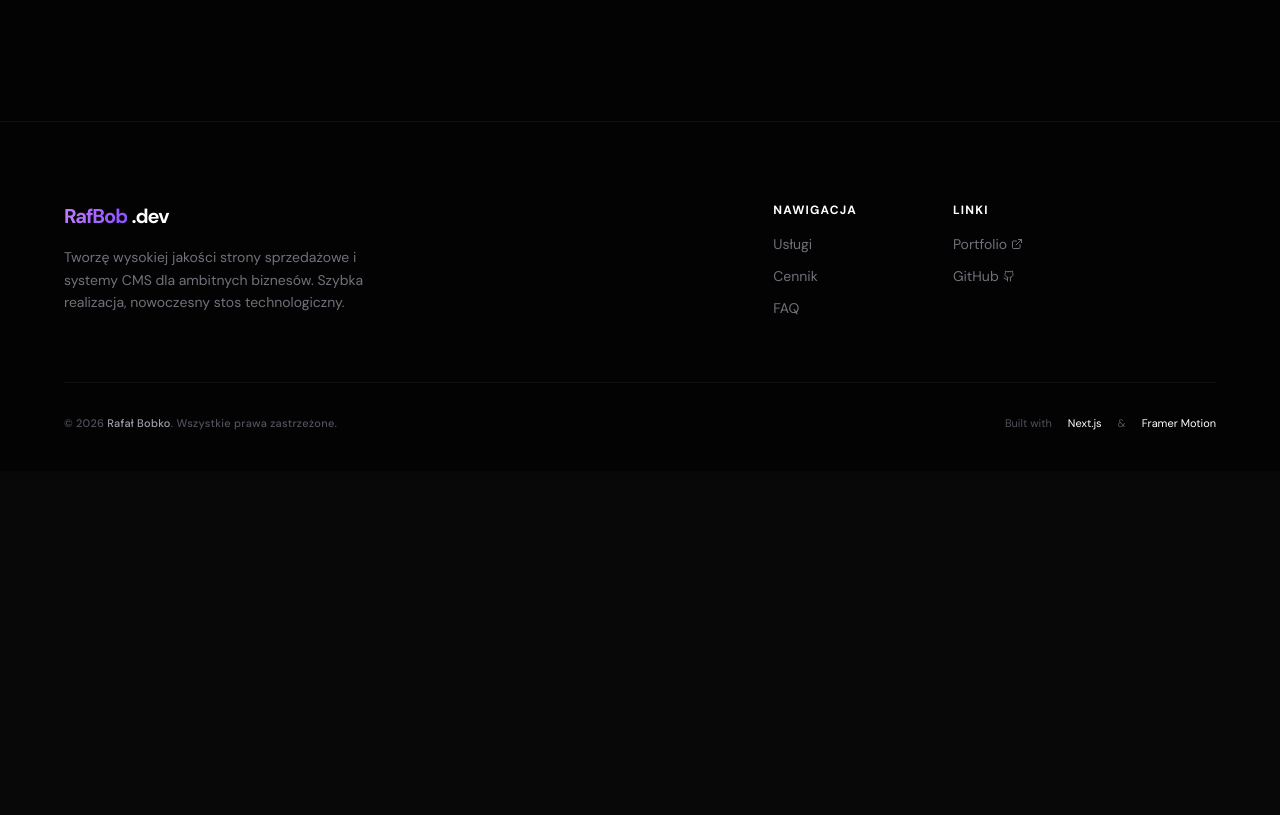
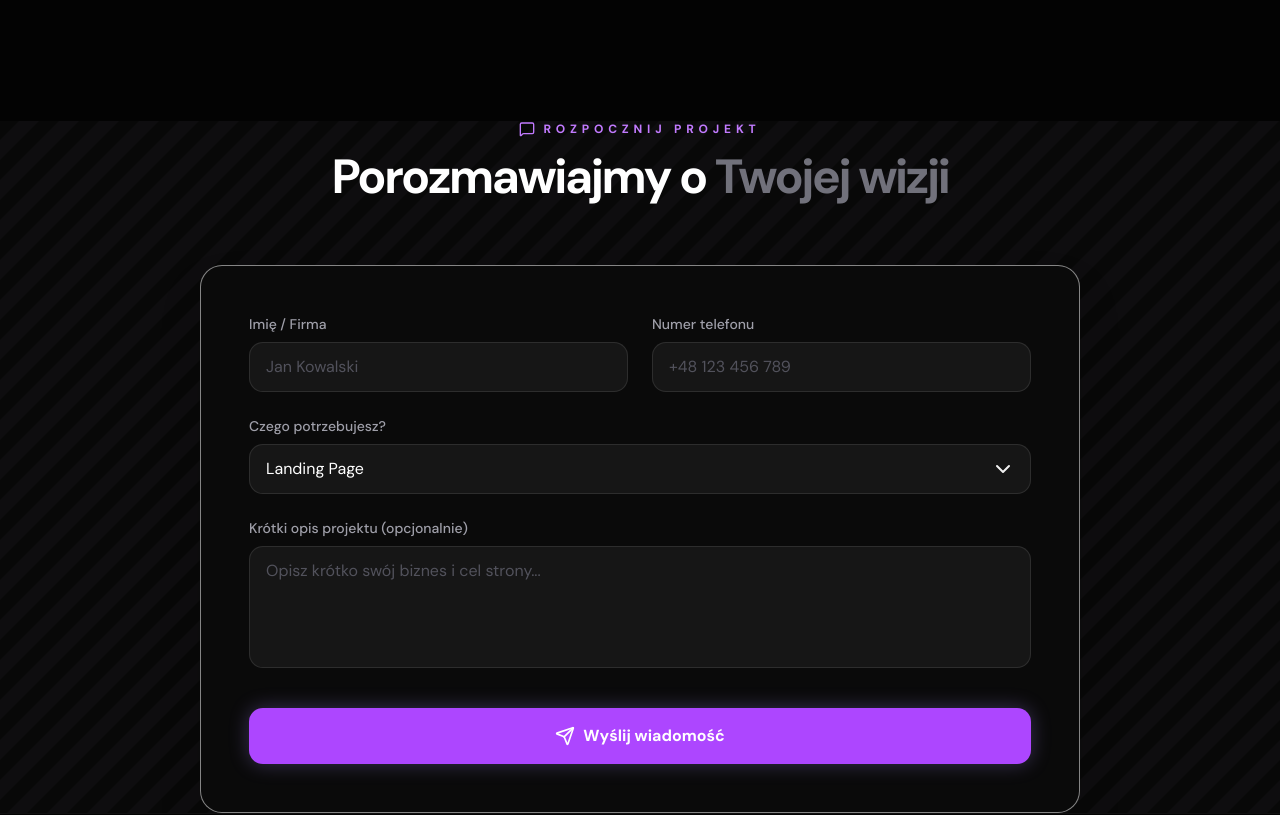
Before and after one commit to sabaudianin/dev-landing-page, a Next.js app: page / in a window 1280 px wide. Shown: the part 6080-6895 px from the top of the page. Before the commit the page ends 6551 px from the top, so only its background shows below. Built offline with nearby package versions, Linux system fonts and the light colour scheme; no server answers.

Commit message:
added refactored contact form

```diff
--- a/app/page.tsx
+++ b/app/page.tsx
@@ -6,6 +6,7 @@ import Nav from "@/components/nav/nav";
 import Process from "@/components/process/process";
 import Services from "@/components/services/services";
 import WhyMe from "@/components/whyMe/whyMe";
+import ContactForm from "@/components/contactForm/contactForm";
 
 export default function Home() {
   return (
@@ -22,6 +23,7 @@ export default function Home() {
       <CTA />
       <Process />
       <FAQ />
+      <ContactForm />
       <Footer />
 
     </main>
--- a/components/form/form.tsx
+++ b/components/contactForm/contactForm.tsx
@@ -1,9 +1,9 @@
 "use client";
 import React, { useState } from "react";
 import { motion, AnimatePresence } from "framer-motion";
-import { Send, Loader2, CheckCircle2, AlertCircle, MessageSquare } from "lucide-react";
+import { Send, Loader2, CheckCircle2, AlertCircle, MessageSquare, ChevronDown } from "lucide-react";
 
-export default function Contact() {
+export default function ContactForm() {
     const [status, setStatus] = useState<"idle" | "loading" | "success" | "error">("idle");
     const [errorMessage, setErrorMessage] = useState("");
 
@@ -18,7 +18,7 @@ export default function Contact() {
         setFormData((prev) => ({ ...prev, [e.target.name]: e.target.value }));
     };
 
-    const handleSubmit = async (e: React.FormEvent) => {
+    const handleSubmit = async (e: React.SubmitEvent<HTMLFormElement>) => {
         e.preventDefault();
         setStatus("loading");
         setErrorMessage("");
@@ -45,11 +45,8 @@ export default function Contact() {
     };
 
     return (
-        <section id="kontakt" className="py-32 relative overflow-hidden bg-[#030303]">
-
-            <div className="absolute top-0 left-1/2 -translate-x-1/2 w-[800px] h-[400px] bg-purple-500/10 blur-[120px] pointer-events-none" />
-
-            <div className="max-w-4xl mx-auto px-6 relative z-10">
+        <section id="kontakt" className="relative overflow-hidden">
+            <div className="max-w-4xl mx-auto px-2 relative z-10">
                 <div className="text-center mb-16">
                     <motion.div
                         initial={{ opacity: 0, y: 10 }}
@@ -58,7 +55,7 @@ export default function Contact() {
                         className="flex items-center justify-center gap-2 mb-4"
                     >
                         <MessageSquare className="w-4 h-4 text-purple-400" />
-                        <span className="text-purple-400 font-bold text-[10px] tracking-[0.4em] uppercase">Rozpocznij projekt</span>
+                        <span className="text-purple-400 font-bold text-xs tracking-[0.4em] uppercase">Rozpocznij projekt</span>
                     </motion.div>
                     <motion.h2
                         initial={{ opacity: 0, y: 20 }}
@@ -74,7 +71,7 @@ export default function Contact() {
                     initial={{ opacity: 0, y: 20 }}
                     whileInView={{ opacity: 1, y: 0 }}
                     viewport={{ once: true }}
-                    className="bg-[#080808] border border-white/5 rounded-3xl p-6 md:p-12 shadow-2xl relative overflow-hidden"
+                    className="bg-foreground border border-white/50 rounded-3xl p-6 md:p-12 shadow-2xl relative overflow-hidden"
                 >
                     <AnimatePresence mode="wait">
                         {status === "success" ? (
@@ -89,7 +86,7 @@ export default function Contact() {
                                 </div>
                                 <h3 className="text-2xl font-bold text-white mb-2">Wiadomość wysłana!</h3>
                                 <p className="text-zinc-400 max-w-sm">
-                                    Dziękuję za kontakt. Odezwię się do Ciebie najszybciej jak to możliwe (zazwyczaj w ciągu kilku godzin).
+                                    Dziękuję za kontakt. Odezwię się do Ciebie najszybciej jak to możliwe.
                                 </p>
                                 <button
                                     onClick={() => setStatus("idle")}
@@ -157,15 +154,15 @@ export default function Contact() {
                                             onChange={handleChange}
                                             className="w-full bg-white/5 border border-white/10 text-white rounded-xl px-4 py-3 outline-none focus:border-purple-500 focus:ring-1 focus:ring-purple-500 transition-all appearance-none cursor-pointer"
                                         >
-                                            <option value="landing" className="bg-[#0f0f0f]">Landing Page</option>
-                                            <option value="business" className="bg-[#0f0f0f]">Wizytówka Firmowa</option>
-                                            <option value="pro" className="bg-[#0f0f0f]">Strona Pro / CMS</option>
-                                            <option value="other" className="bg-[#0f0f0f]">Inne / Wycena Indywidualna</option>
+                                            <option value="landing" className="bg-black">Landing Page</option>
+                                            <option value="business" className="bg-black">Wizytówka Firmowa</option>
+                                            <option value="pro" className="bg-black">Strona Pro</option>
+                                            <option value="other" className="bg-black">Inne / Wycena Indywidualna</option>
                                         </select>
 
-                                        <div className="absolute right-4 top-1/2 -translate-y-1/2 pointer-events-none text-zinc-500">
-                                            ▼
-                                        </div>
+                                        <ChevronDown className="absolute right-4 top-1/2 -translate-y-1/2 pointer-events-none" />
+
+
                                     </div>
                                 </div>
 
```
